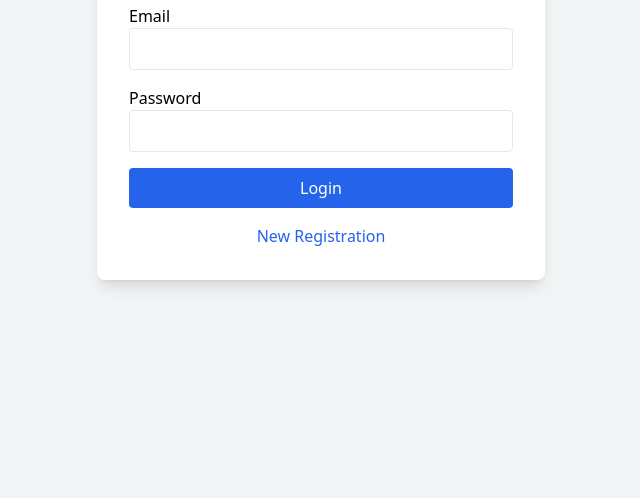
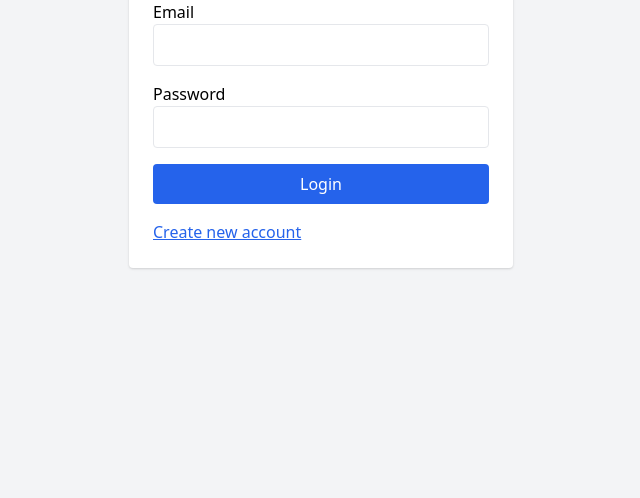
Before and after one commit to chandrasekaran4096/sep9, a plain HTML site: page login.html in a window 1280 px wide. Shown: the part 302-800 px from the top of the page, without its empty margins (319-959 px from the left). Drawn offline with nearby package versions, Linux system fonts and the light colour scheme.

Commit message:
Update login.html

```diff
--- a/login.html
+++ b/login.html
@@ -1,31 +1,28 @@
 <!DOCTYPE html>
 <html lang="en">
 <head>
-  <meta charset="UTF-8" />
+  <meta charset="UTF-8">
   <title>Login</title>
-  <script src="https://cdn.tailwindcss.com"></script>
-  <script src="https://code.jquery.com/jquery-3.7.1.min.js"></script>
-  <link rel="stylesheet" href="style.css" />
+  <link href="https://cdn.jsdelivr.net/npm/tailwindcss@2.2.19/dist/tailwind.min.css" rel="stylesheet">
 </head>
-<body class="bg-gray-100 flex items-center justify-center min-h-screen">
-  <div class="bg-white shadow-lg rounded-lg p-8 w-full max-w-md">
-    <h2 class="text-2xl font-bold mb-6 text-center">Login</h2>
+<body class="bg-gray-100 flex items-center justify-center h-screen">
+  <div class="bg-white p-6 rounded shadow w-full max-w-sm">
+    <h1 class="text-2xl font-bold mb-4">Login</h1>
     <form id="loginForm" class="space-y-4">
       <div>
-        <label>Email</label>
-        <input type="email" id="loginEmail" required class="w-full border px-3 py-2 rounded" />
+        <label class="block font-medium">Email</label>
+        <input id="email" type="email" class="w-full border px-2 py-2 rounded" required>
       </div>
       <div>
-        <label>Password</label>
-        <input type="password" id="loginPassword" required class="w-full border px-3 py-2 rounded" />
+        <label class="block font-medium">Password</label>
+        <input id="password" type="password" class="w-full border px-2 py-2 rounded" required>
       </div>
       <button type="submit" class="bg-blue-600 text-white px-4 py-2 rounded w-full">Login</button>
     </form>
-    <p class="mt-4 text-center">
-      <a href="register.html" class="text-blue-600">New Registration</a>
-    </p>
+    <button id="registerBtn" class="mt-4 text-blue-600 underline">Create new account</button>
   </div>
 
+  <script src="https://code.jquery.com/jquery-3.6.0.min.js"></script>
   <script src="script.js"></script>
 </body>
 </html>
```
